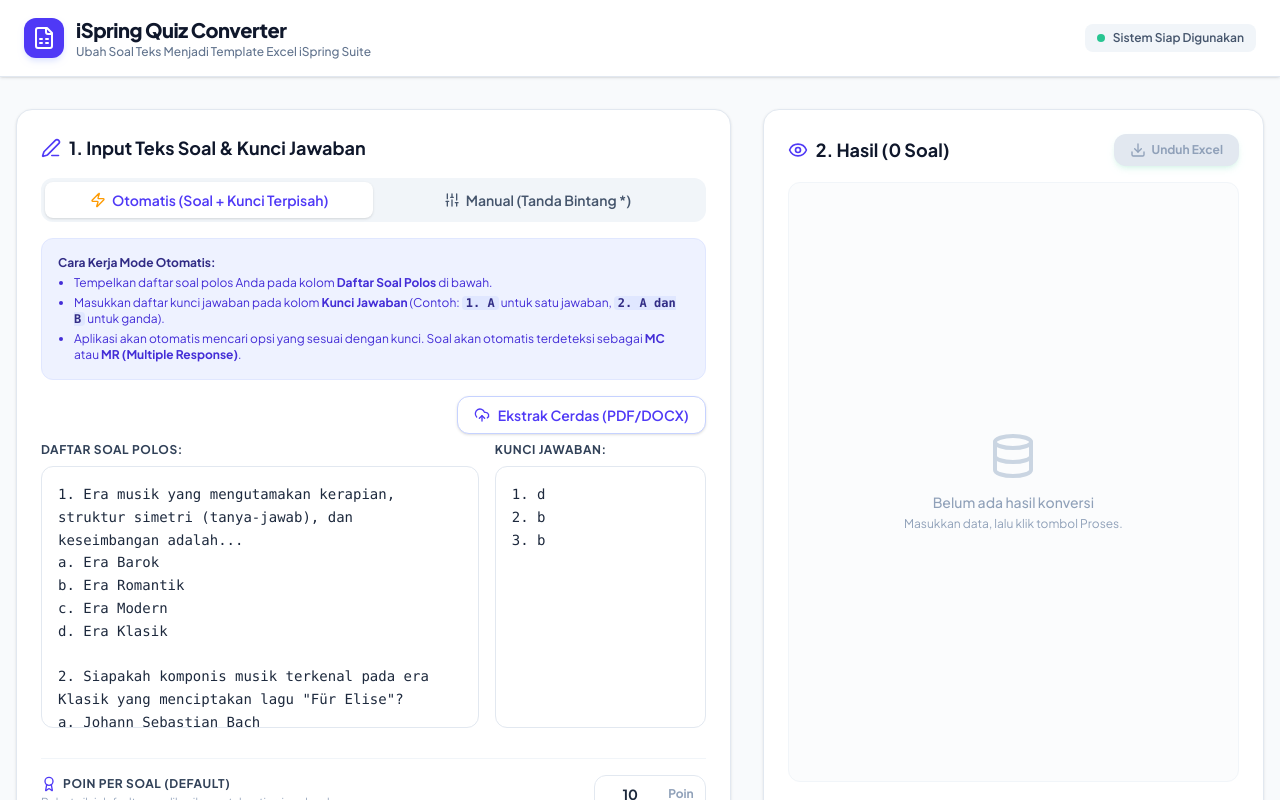
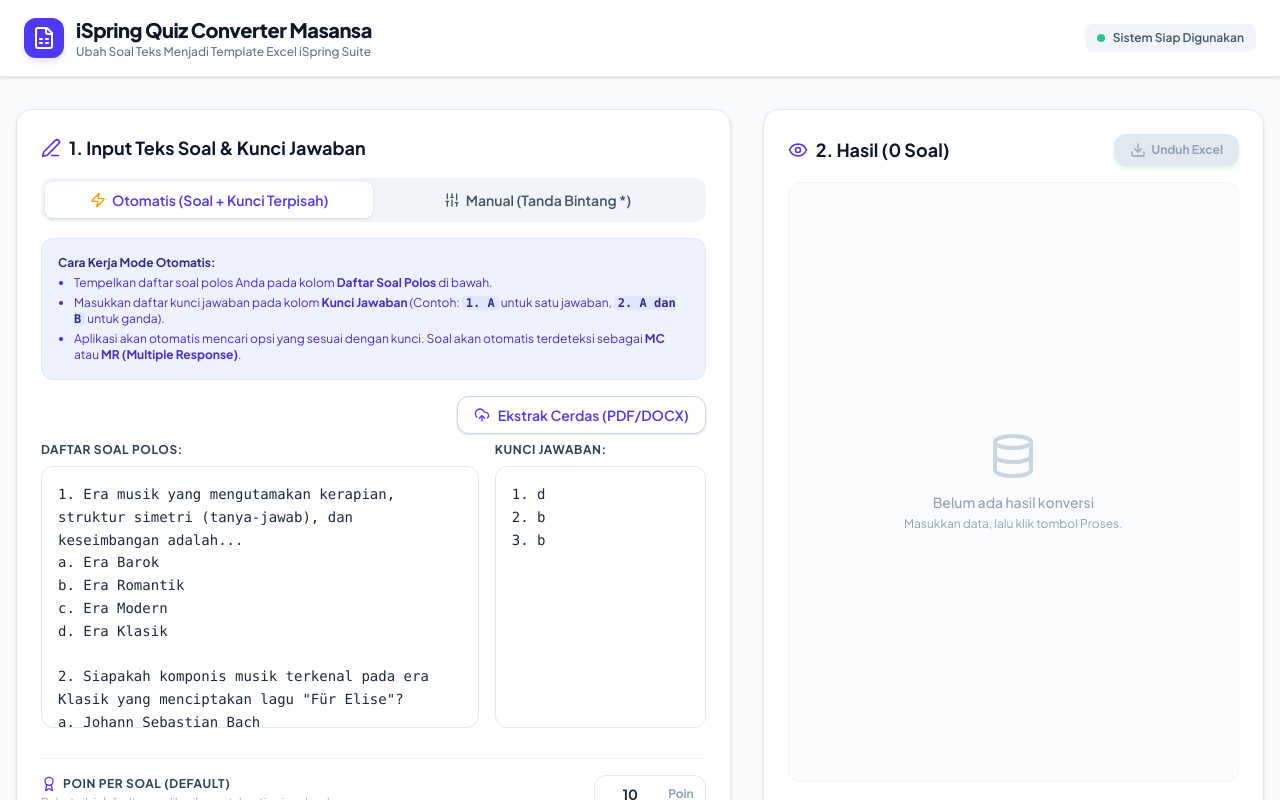
Before and after one commit to ryhn-ardi/iSpring-Quiz-Converter, a React (Vite) app: page / in a window 1280 px wide. Shown: the top 800 px of the page. Built offline with nearby package versions, Linux system fonts and the light colour scheme.

Commit message:
feat: rename project to iSpring Quiz Converter Masansa
Update application title, metadata, and UI header to reflect the specific project branding.

```diff
--- a/index.html
+++ b/index.html
@@ -3,7 +3,7 @@
   <head>
     <meta charset="UTF-8" />
     <meta name="viewport" content="width=device-width, initial-scale=1.0" />
-    <title>My Google AI Studio App</title>
+    <title>iSpring Quiz Converter Masansa</title>
   </head>
   <body>
     <div id="root"></div>
--- a/metadata.json
+++ b/metadata.json
@@ -1,6 +1,6 @@
 {
-  "name": "Melanjutkan Proyek HTML",
-  "description": "Melanjutkan pengembangan proyek web HTML sesuai permintaan pengguna.",
+  "name": "iSpring Quiz Converter Masansa",
+  "description": "A web application built to convert quiz text to iSpring compatible format.",
   "requestFramePermissions": [],
   "majorCapabilities": ["MAJOR_CAPABILITY_SERVER_SIDE_GEMINI_API"]
 }
--- a/src/App.tsx
+++ b/src/App.tsx
@@ -355,7 +355,7 @@
               <FileSpreadsheet className="w-6 h-6" />
             </div>
             <div>
-              <h1 className="text-xl font-extrabold text-slate-900 tracking-tight">iSpring Quiz Converter</h1>
+              <h1 className="text-xl font-extrabold text-slate-900 tracking-tight">iSpring Quiz Converter Masansa</h1>
               <p className="text-xs text-slate-500 font-medium">Ubah Soal Teks Menjadi Template Excel iSpring Suite</p>
             </div>
           </div>
```
Also changed, not shown: 1 other file (tests, documents, lock files or other folders).
